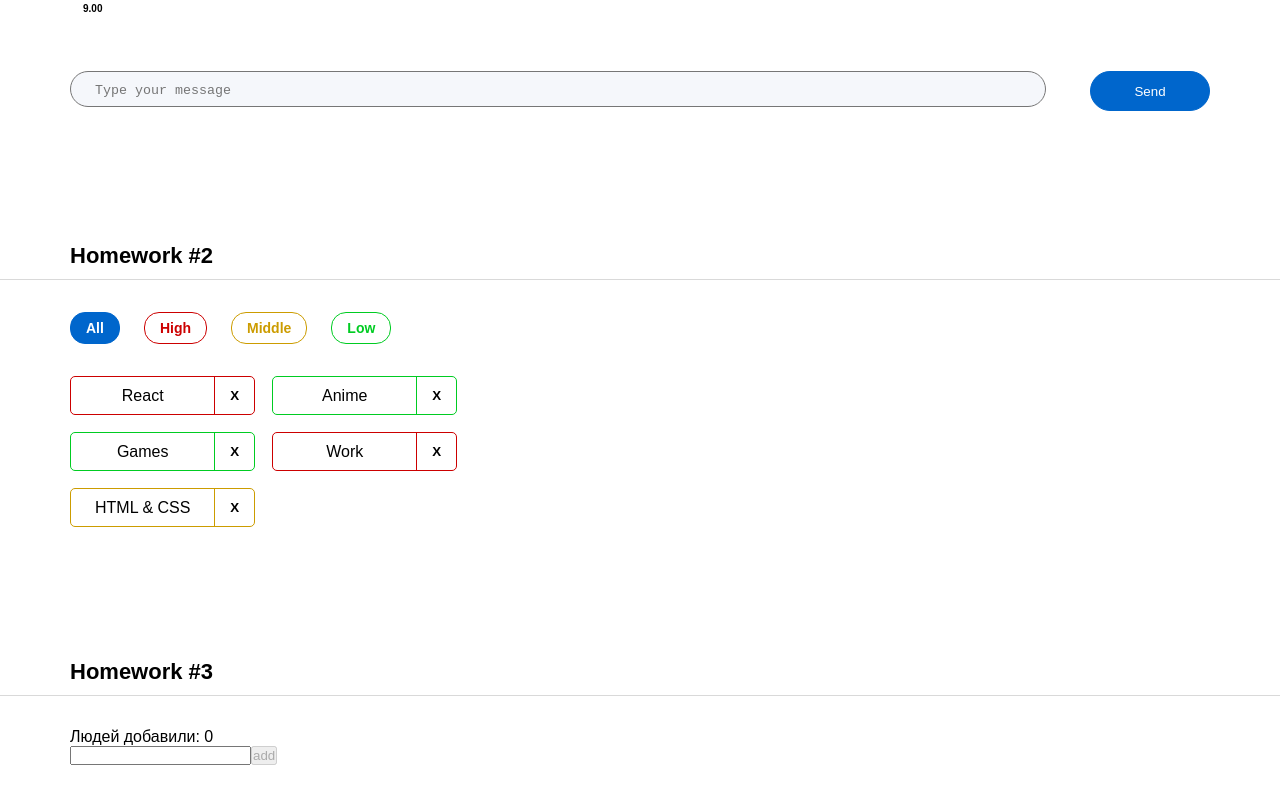
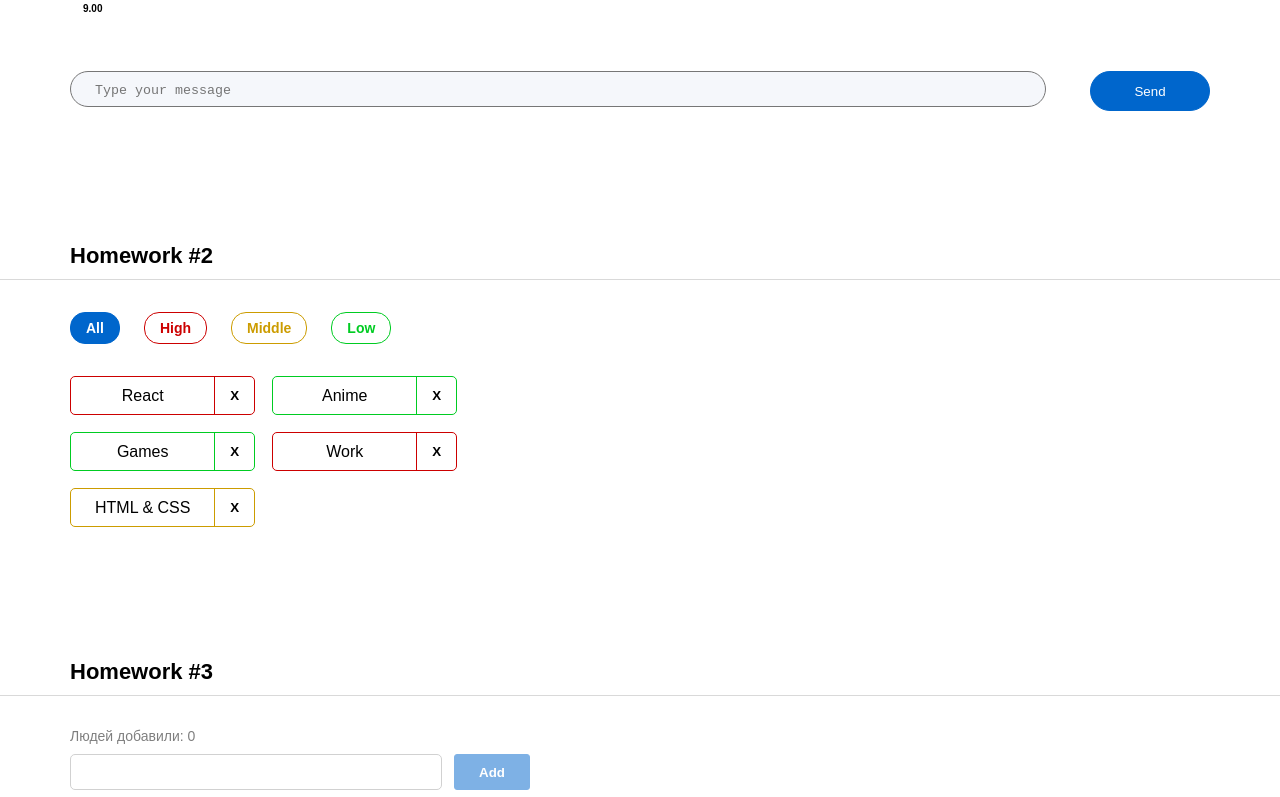
Before and after one commit to Sikstep/hwAuto, a React (Create React App) app: page /#/pre-junior in a window 1280 px wide. Before the commit this address led to /. Shown: the part 361-1158 px from the top of the page. Before the commit the page ends 1126 px from the top, so only its background shows below. Built offline with nearby package versions, Linux system fonts and the light colour scheme.

Commit message:
AutoHW - #3 finished

```diff
--- a/src/s2-homeworks/hw03/Greeting.module.css
+++ b/src/s2-homeworks/hw03/Greeting.module.css
@@ -1,37 +1,79 @@
 .greetingForm {
+    font-family: 'Montserrat',sans-serif;
+    font-style: normal;
+    font-weight: 400;
+    font-size: 14px;
+    line-height: 17px;
 }
 
 .inputAndButtonContainer {
     display: flex;
     justify-content: flex-start;
+    align-items: flex-start;
+    margin-top: 9px;
 }
 
 .error {
+    margin-top: 7px;
+    color: #cc0000;
 }
 
 .input {
+    width: 372px;
+    height: 36px;
+    border: 1px solid #D1D1D1;
+    border-radius: 5px;
+    padding-top: 8px;
+    padding-bottom: 8px;
+    padding-left: 12px;
+    font-weight: 500;
+    font-size: 16px;
+
 }
 
 .input:focus {
+
 }
 
 .errorInput {
+
+    border-color: #cc0000;
 }
 
 .button {
+    font-weight: 600;
+    line-height: 20px;
+    padding: 8px 24px 8px 24px;
+    max-height: 36px;
+    height: 100%;
+    margin-left: 12px;
+    background-color: #0066CC;
+    color: #FFFFFF;
+    border-radius: 3px;
+    border: 1px solid #0066CC;
 }
 
 .button:focus {
+
+
 }
 
 .button:active {
+
+
 }
 
 .button:disabled {
+    opacity: 0.5;
 }
 
 .text {
+    font-weight: 400;
+    font-size: 14px;
+    opacity: 0.5;
 }
 
 .greeting {
+    margin-top: 10px;
+    font-weight: 500;
 }
--- a/src/s2-homeworks/hw03/Greeting.tsx
+++ b/src/s2-homeworks/hw03/Greeting.tsx
@@ -25,7 +25,7 @@ const Greeting: React.FC<GreetingPropsType> = (
         lastUserName,
     } // деструктуризация пропсов
 ) => {
-    const inputClass = error ? s.errorInput : ''; // need to fix with (?:)
+    const inputClass = error ? `${s.errorInput} ${s.input}` : s.input; // need to fix with (?:)
 
     return (
         <div id={'hw3-form'} className={s.greetingForm}>
@@ -57,7 +57,7 @@ const Greeting: React.FC<GreetingPropsType> = (
                     className={s.button}
                     disabled={!name.trim()}
                 >
-                    add
+                    Add
                 </button>
             </div>
 
```
